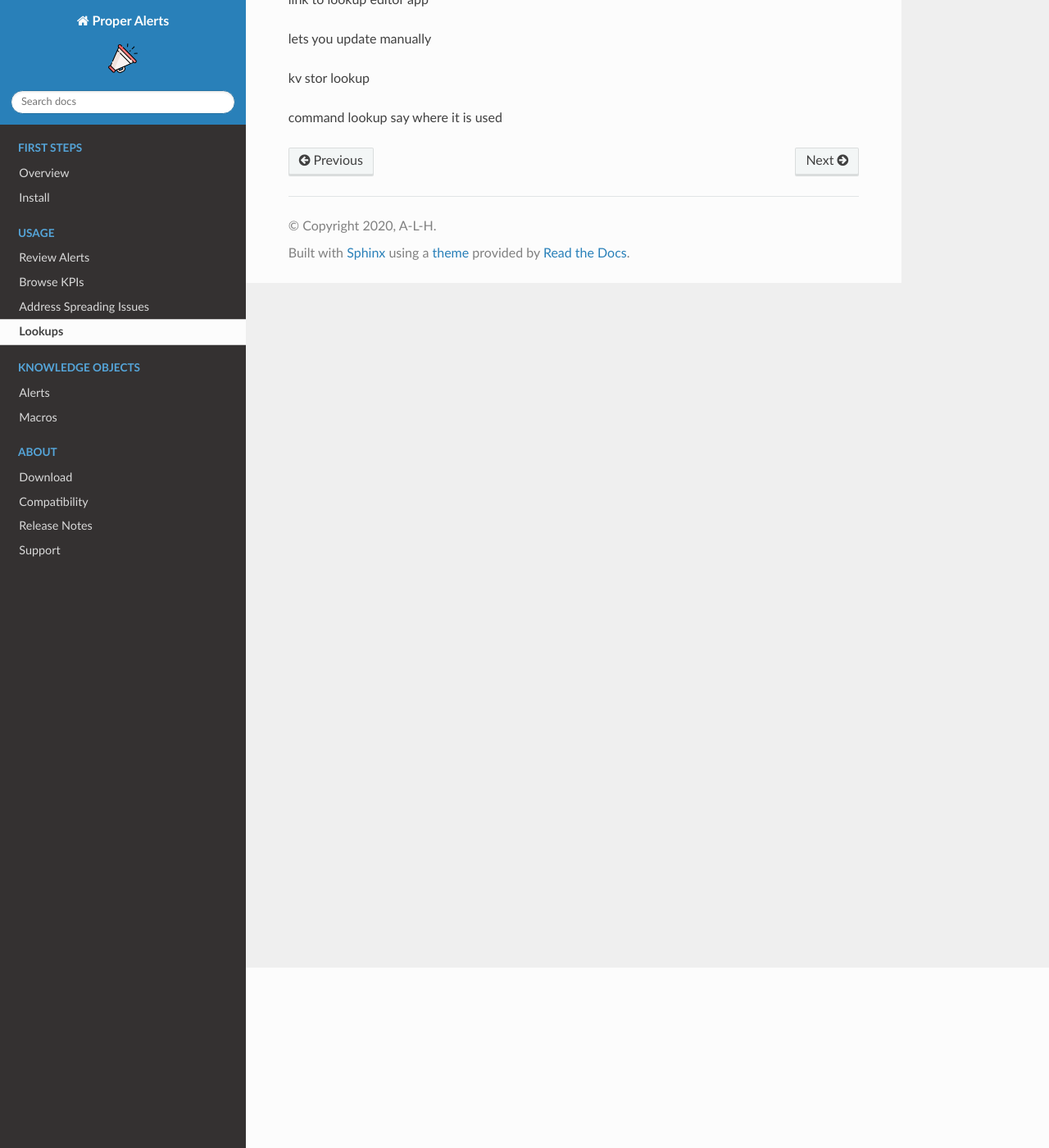
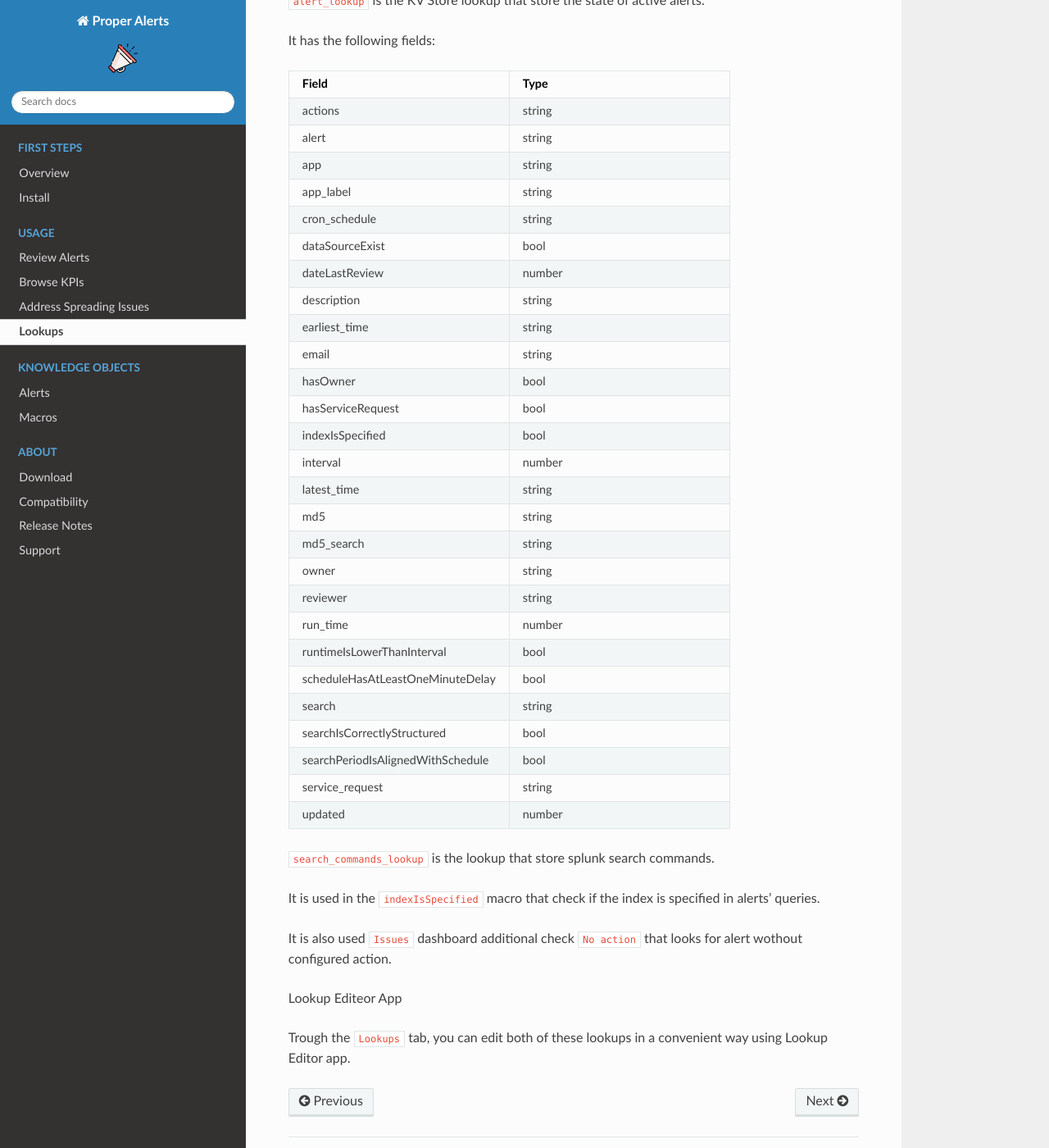
Before and after one commit to a-l-h/splunk-app-proper-alerts, a Sphinx documentation site: the page built from doc/lookups.rst, in a window 1280 px wide and 1400 px high, scrolled down 220 px. Shown: the whole window at 82% size. Built offline with Sphinx 7.4.7 and the Read the Docs theme 2.0.0, drawn with Linux system fonts in a browser that asks for light colours; some of the changed text lies outside the part shown.

Commit message:
Update lookups.rst

```diff
--- a/doc/lookups.rst
+++ b/doc/lookups.rst
@@ -1,12 +1,79 @@
 Lookups
 =======
 
-dashboard lookups
+This App uses 2 lookups, ``alerts_lookup`` and ``search_commands_lookup``
 
-link to lookup editor app
+``alert_lookup`` is the KV Store lookup that store the state of active alerts.
 
-lets you update manually
+It has the following fields:
 
-kv stor lookup
+.. list-table::
+   :widths: 50 50
+   :header-rows: 1
 
-command lookup say where it is used
+   * - Field
+     - Type
+   * - actions
+     - string
+   * - alert
+     - string
+   * - app
+     - string
+   * - app_label
+     - string
+   * - cron_schedule
+     - string
+   * - dataSourceExist
+     - bool
+   * - dateLastReview
+     - number
+   * - description
+     - string
+   * - earliest_time
+     - string
+   * - email
+     - string
+   * - hasOwner
+     - bool
+   * - hasServiceRequest
+     - bool
+   * - indexIsSpecified
+     - bool
+   * - interval
+     - number
+   * - latest_time
+     - string
+   * - md5
+     - string
+   * - md5_search
+     - string
+   * - owner
+     - string
+   * - reviewer
+     - string
+   * - run_time
+     - number
+   * - runtimeIsLowerThanInterval
+     - bool
+   * - scheduleHasAtLeastOneMinuteDelay
+     - bool
+   * - search
+     - string
+   * - searchIsCorrectlyStructured
+     - bool
+   * - searchPeriodIsAlignedWithSchedule
+     - bool
+   * - service_request
+     - string
+   * - updated
+     - number
+
+``search_commands_lookup`` is the lookup that store splunk search commands.
+
+It is used in the ``indexIsSpecified`` macro that check if the index is specified in alerts' queries.
+
+It is also used ``Issues`` dashboard additional check ``No action`` that looks for alert wothout configured action.
+
+Lookup Editeor App
+
+Trough the ``Lookups`` tab, you can edit both of these lookups in a convenient way using Lookup Editor app.
```
